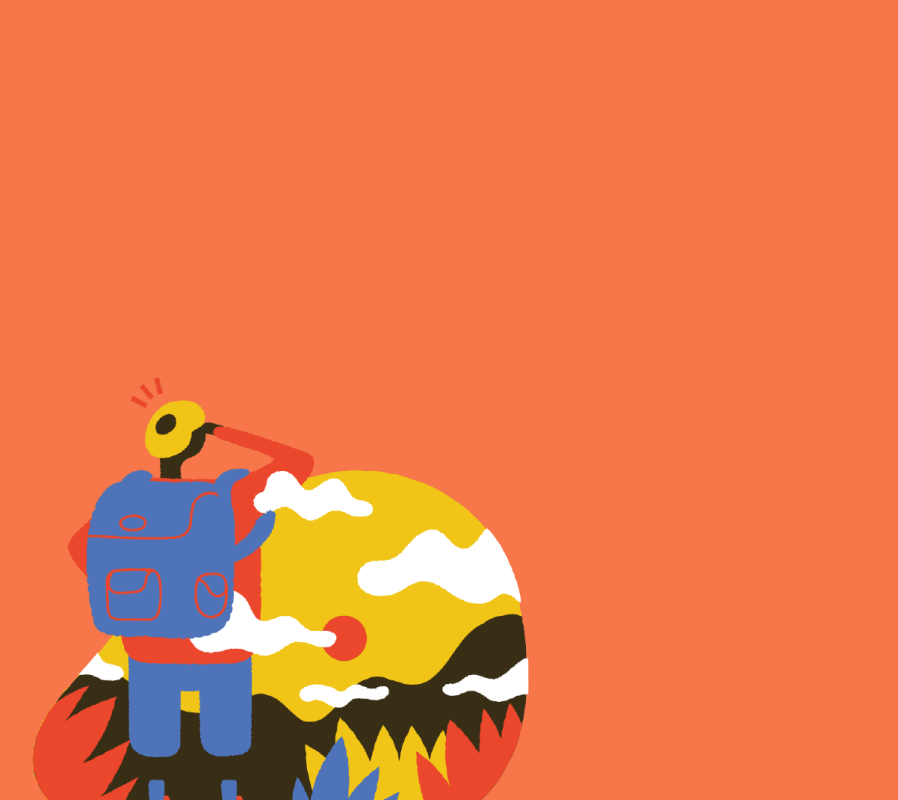
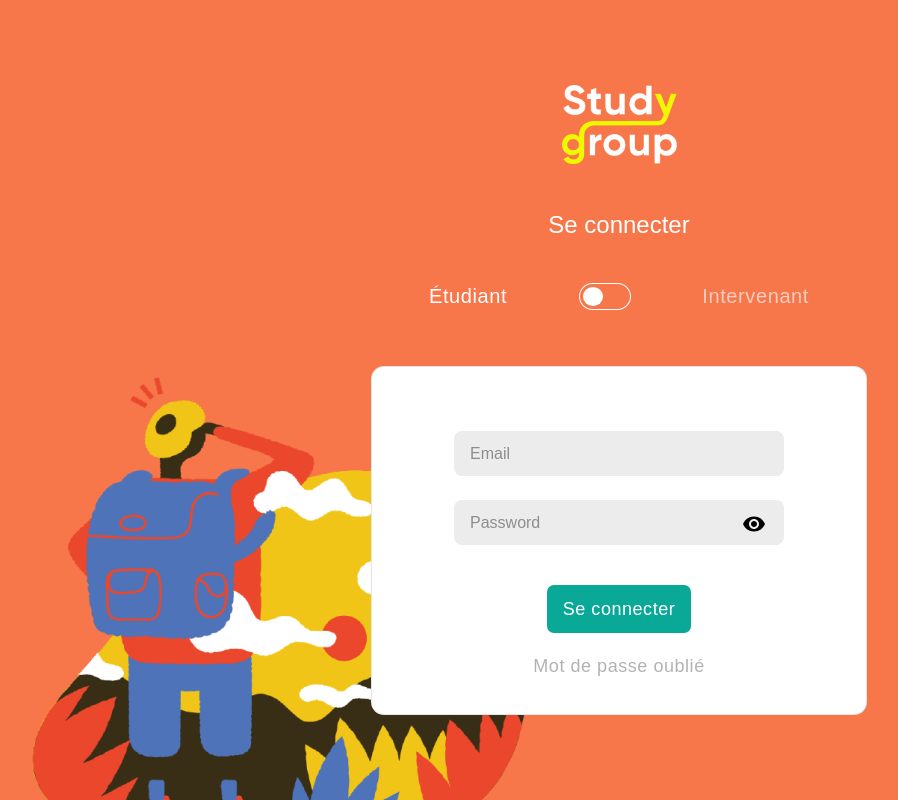
Before and after one commit to Paulehair/react-challenge-191026, a React (Create React App) app in the folder client/: page / in a window 1280 px wide. Shown: the whole page, without its empty margins (21-919 px from the left). Built offline with nearby package versions, Linux system fonts and the light colour scheme.

Commit message:
login fix

```diff
--- a/client/src/index.scss
+++ b/client/src/index.scss
@@ -21,6 +21,7 @@ body {
 .App {
     position: relative;
     padding: 0 40px;
+    height: 100vh;
 }
 
 .wrapper {
--- a/client/src/views/Login/Login.js
+++ b/client/src/views/Login/Login.js
@@ -5,6 +5,7 @@ import { connect } from "react-redux";
 import "./Login.scss";
 import leMonsieur from "../../assets/images/le-monsieur-in-the-sky-yeee.png"
 import leMonsieur2 from "../../assets/images/le-monsieur-solide-sur-ses-appuis.png"
+import logo from "../../assets/images/LOGO.png"
 
 class Login extends Component {
 
@@ -56,7 +57,7 @@ class Login extends Component {
     }
   }
 
-  changePwdVisibility() {
+  changePwdVisibility = () => {
     if (this.state.pwdVisibility === "password") {
         this.setState(() => ({
           pwdVisibility: "text",
@@ -84,14 +85,18 @@ class Login extends Component {
         <img className="le-monsieur2" src={leMonsieur2} alt="le monsieur solide sur ses appuis"></img>
       }
         <div className="main-container">
+          <div className="auth-container">
+            <div className="logo-container">
+              <img src={logo} alt="logo"></img>
+            </div>
             <p className="title">Se connecter</p>
             <div className="switch-user">
-            <span id="student-color" style={{color: !isChecked ?  "#FFFFFF" : "#F2F2F2"}}>Étudiant</span>
+              <span id="student-color" style={{color: !isChecked ?  "#FFFFFF" : "#F2F2F2", opacity: !isChecked ? "1" : "0.7"}}>Étudiant</span>
               <div className="switch__container">
                 <input onChange={this.onSwitchChange} id="switch-flat" className={`switch switch--flat ${this.props.isChecked === false ? 'student' : 'teacher' }`} type="checkbox"/>
                 <label className={`${this.props.isChecked === false ? 'student' : 'teacher' }`} htmlFor="switch-flat"></label>
               </div>
-            <span id="teacher-color" style={{color: !isChecked ?  "#F2F2F2" : "#FFFFFF"}}>Intervenant</span>
+              <span id="teacher-color" style={{color: !isChecked ?  "#F2F2F2" : "#FFFFFF", opacity: !isChecked ? "0.7" : "1"}}>Intervenant</span>
             </div>
             <div className="login-container">
               <div className="formGroup-container">
@@ -113,13 +118,14 @@ class Login extends Component {
                     onChange={this.handleChange}
                     type={this.state.pwdVisibility}
                   />
-                <button onClick={()=>this.changePwdVisibility()} type="button" className="password-visibility" style={{'animationDelay': '0.1s'}}></button>
+                  <button onClick={this.changePwdVisibility} type="button" className={`password-visibility ${this.state.pwdVisibility === "password" ? 'invisible' : 'visible' }`} style={{'animationDelay': '0.1s'}}></button>
                 </FormGroup>
               </div>
               <Button className="submit-btn" onClick={this.send} block bssize="large" type="submit">
                 Se connecter
               </Button>
               <a href="/reset-password" className="forgot-pwd">Mot de passe oublié</a>
+            </div>
           </div>
         </div>
       </Fragment>
--- a/client/src/views/Login/Login.scss
+++ b/client/src/views/Login/Login.scss
@@ -1,35 +1,41 @@
 .le-monsieur {
-    position: fixed;
-    top: 329px;
+    position: absolute;
+    bottom: 0;
     left: 24px;
 }
 .le-monsieur2 {
-    position: fixed;
-    top: 315px;
+    position: absolute;
+    bottom: 0;
     right: 24px;
 }
+
 .main-container {
+    height: 100%;
+    display: flex;
+    justify-content: center;
+    align-items: center;
+    .auth-container {
         width: 496px;
-    height: 530px;
-    position: absolute;
-    bottom: 89px;
-    right: 50%;
-    transform: translate(50%);
+        z-index: 2;
+        .logo-container {
+            width: 115px;
+            margin: 0 auto 48px auto;
+        }
         .title {
             font-family: neue-haas-grotesk-display, sans-serif;
             font-style: normal;
             font-weight: 500;
-        font-size: 40px;
+            font-size: 24px;
             text-align: center;
             color: #FFFFFF;
             line-height: 105%;
-        margin-bottom: 47px;
+            margin-bottom: 46px;
         }
 
         .switch-user {
             width: 380px;
             height: 27px;
-        display: block;
+            margin-bottom: 56px;
             margin-left: auto;
             margin-right: auto;
             display: flex;
@@ -41,7 +47,7 @@
                 font-family: neue-haas-grotesk-display, sans-serif;
                 font-style: normal;
                 font-weight: 500;
-            font-size: 24px;
+                font-size: 20px;
                 line-height: 105%;
                 letter-spacing: 0.03em;
             }
@@ -101,7 +107,7 @@
                 top: 4px;
                 left: 4px;
                 bottom: 4px;
-            width: 23px;
+                width: 20px;
                 background-color: #ffffff;
                 border-radius: 100%;
                 transition: margin 0.4s, background 0.4s;
@@ -119,8 +125,6 @@
             border: 1px solid rgba(0, 0, 0, 0.1);
             box-sizing: border-box;
             border-radius: 13px;
-        position: absolute;
-        bottom: 0;
             .formGroup-container {
                 margin-top: 64px;
                 margin-bottom: 40px;
@@ -142,21 +146,25 @@
                     color: rgba(0, 0, 0, 0.4);
                 }
 
-            .pwd-formGroup {
+                .pwd-formGroup {
                     position: relative;
                 }
 
                 .password-visibility {
-                position: absolute;
                     width: 1.5em;
                     height: 1.4em;
-                top: 46%;
-                transform: translateY(-46%);
-                right: 5.7em;
-                background: url("../../assets/images/eyes.svg") no-repeat center center;
+                    position: absolute;
+                    right: 100px;
+                    top: 12px;
                     background-size: contain;
                     border: none;
                     outline: none;
+                    &.visible {
+                        background: url("../../assets/images/eyes-close.svg") no-repeat center center;
+                    }
+                    &.invisible {
+                        background: url("../../assets/images/eyes.svg") no-repeat center center;
+                    }
                 }
             }
 
@@ -194,3 +202,4 @@
             }
         }
     }
+}
```
Also changed, not shown: client/src/assets/images/LOGO.png (added), client/src/assets/images/eyes-close.svg (added). Lines whose indentation alone changed are shown as unchanged.
